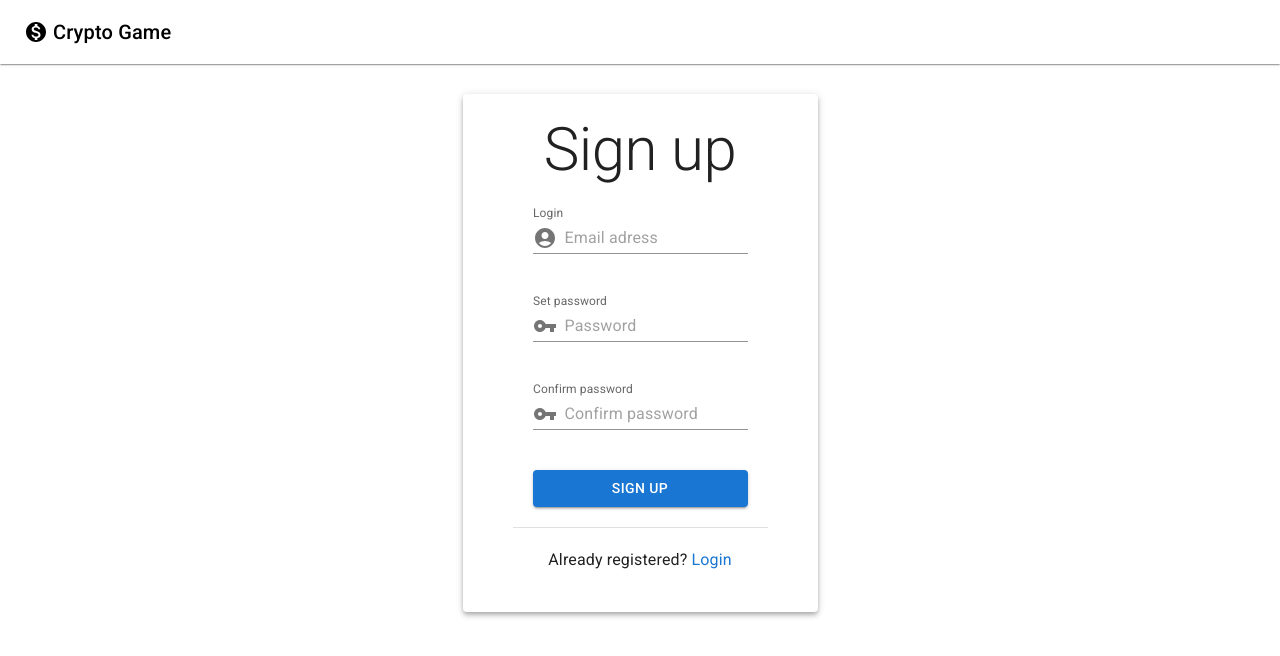
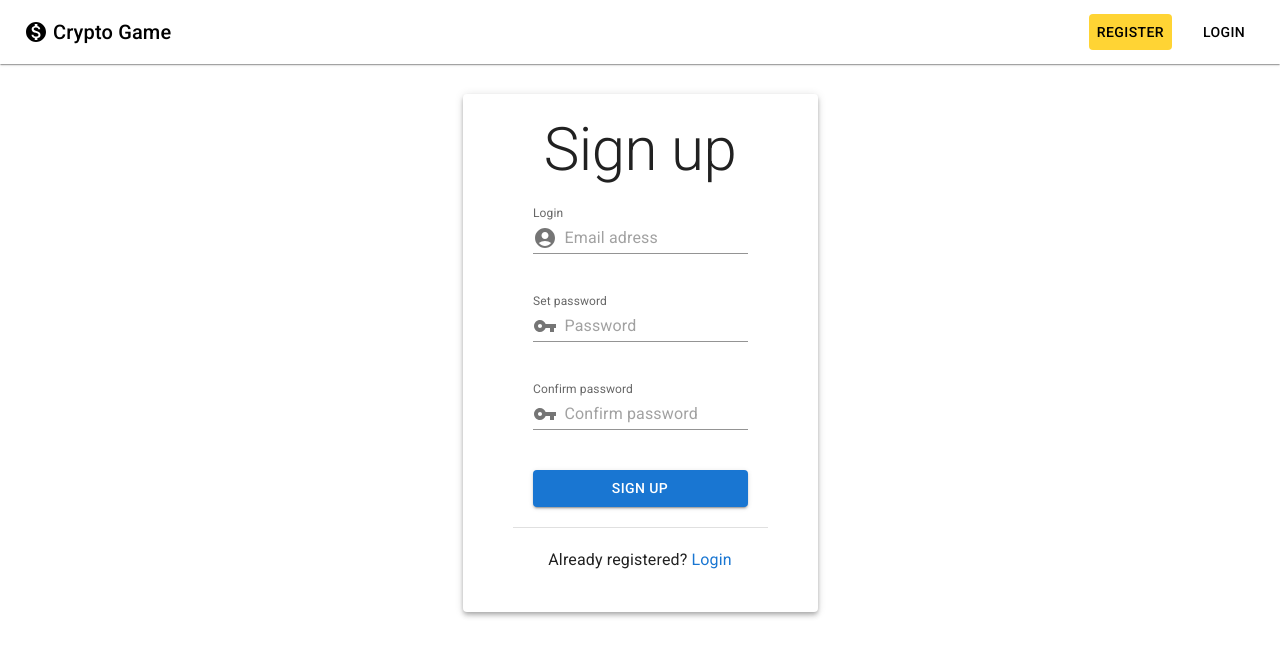
Before and after one commit to hffxx/cryptoapp, a React (Create React App) app in the folder frontend/: page /signup in a window 1280 px wide. Shown: the top 656 px of the page. Built offline with nearby package versions, Linux system fonts and the light colour scheme; no server answers; what react-swipeable-views-utils would draw is missing.

Commit message:
fix: dissapearing login and register buttons while not logged in

```diff
--- a/frontend/src/components/Navbar.js
+++ b/frontend/src/components/Navbar.js
@@ -98,7 +98,7 @@ function Navbar() {
             }}
           >
             {!currentUser ? (
-              <Hidden xlDown>
+              <Box>
                 <Button
                   sx={styles.register}
                   onClick={() => handleClick("/signup")}
@@ -113,7 +113,7 @@ function Navbar() {
                 >
                   Login
                 </Button>
-              </Hidden>
+              </Box>
             ) : (
               <Hidden xlDown>
                 <Typography sx={{ color: "black", margin: "0px 20px" }}>
--- a/frontend/src/components/SignUp.js
+++ b/frontend/src/components/SignUp.js
@@ -5,7 +5,6 @@ import {
   FormControl,
   TextField,
   InputAdornment,
-  Grid,
   Button,
   Link,
   Box,
```
